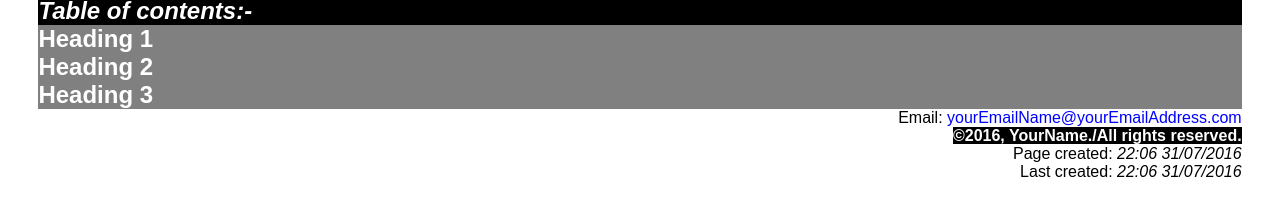
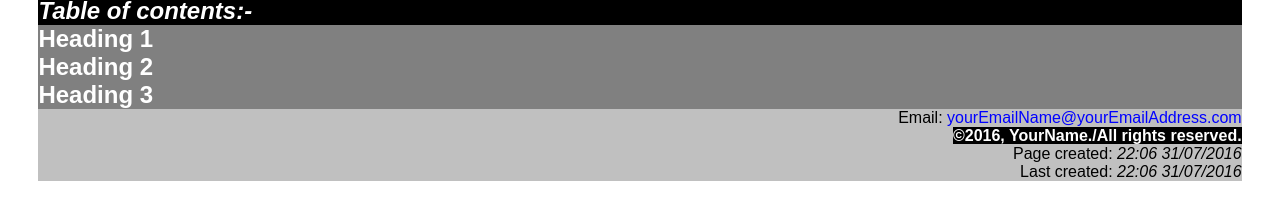
Before and after one commit to pramnora/jquery, a plain HTML site: page jq-links-server-v1b.html in a window 1280 px wide. Shown: the part 78-298 px from the top of the page. Drawn offline with nearby package versions, Linux system fonts and the light colour scheme.

Commit message:
Update jq-links-server-v1b.html
Minor edit: Changed the footer colours for both background/foreground (text) to become silver/black.

```diff
--- a/jq-links-server-v1b.html
+++ b/jq-links-server-v1b.html
@@ -11,7 +11,7 @@
    header{text-align:center;}
    h2{background:gray;color:white;}
    h2#idTOC{background:black;color:white;font-style:italic;}
-   footer{text-align:right;}
+   footer{background:silver;color:black;text-align:right;}
    #idCopyrightMsg{color:white;background:black;font-weight:bold;}
    .clsTimeDateStamp{font-style:italic;}
    div{display:none;}
```
